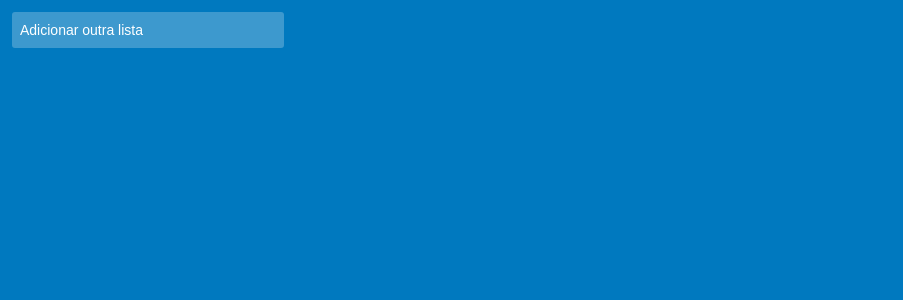
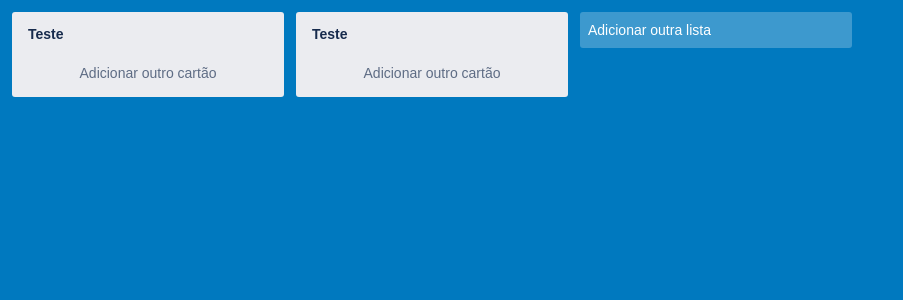
Before and after one commit to gustavomonjardim/trello-clone, a React (Create React App) app: page / in a window 1280 px wide. Shown: the top 300 px of the page, without its empty margins (0-903 px from the left). Built offline with nearby package versions, Linux system fonts and the light colour scheme.

Commit message:
feat: implement drag and drop for cards

```diff
--- a/package.json
+++ b/package.json
@@ -11,11 +11,13 @@
   "dependencies": {
     "@types/react-beautiful-dnd": "13.0.0",
     "@types/styled-components": "5.1.2",
+    "@types/uuid": "8.3.0",
     "react": "^16.12.0",
     "react-beautiful-dnd": "13.0.0",
     "react-dom": "^16.12.0",
     "react-scripts": "3.3.0",
-    "styled-components": "5.1.1"
+    "styled-components": "5.1.1",
+    "uuid": "8.3.0"
   },
   "devDependencies": {
     "@types/react": "16.9.19",
--- a/src/App.tsx
+++ b/src/App.tsx
@@ -1,12 +1,19 @@
 import React, { useState } from "react";
+import { DragDropContext, DropResult } from "react-beautiful-dnd";
 import "./styles.css";
 
 import Column from "./components/Column";
 import AddColumnButton from "./components/AddColumnButton";
 
-interface Column {
+export interface Card {
+  id: string;
+  title: string;
+}
+
+export interface Column {
   id: number;
   title: string;
+  cards: Card[];
 }
 
 interface AddNewColumnProps {
@@ -18,7 +25,8 @@ const AddNewColumn: React.FC<AddNewColumnProps> = ({ columns, setColumns }) => {
   const [isAddingColumn, setIsAddingColumn] = useState(false);
   const [newColumn, setNewColumn] = useState<Column>({
     id: columns.length + 1,
-    title: ""
+    title: "",
+    cards: []
   });
 
   const cancelCardAddition = () => {
@@ -27,9 +35,9 @@ const AddNewColumn: React.FC<AddNewColumnProps> = ({ columns, setColumns }) => {
   };
 
   const addCard = (id: number, title: string) => {
-    setColumns([...columns, { id, title }]);
+    setColumns([...columns, { id, title, cards: [] }]);
     setIsAddingColumn(false);
-    setNewColumn({ id: id + 1, title: "" });
+    setNewColumn({ id: id + 1, title: "", cards: [] });
   };
 
   if (isAddingColumn) {
@@ -39,6 +47,7 @@ const AddNewColumn: React.FC<AddNewColumnProps> = ({ columns, setColumns }) => {
           newColumn
           id={newColumn.id}
           title={newColumn.title}
+          cards={newColumn.cards}
           onSuccess={addCard}
           onDismiss={cancelCardAddition}
         />
@@ -50,7 +59,10 @@ const AddNewColumn: React.FC<AddNewColumnProps> = ({ columns, setColumns }) => {
 };
 
 export default function App() {
-  const [columns, setColumns] = useState<Column[]>([]);
+  const [columns, setColumns] = useState<Column[]>([
+    { id: 1, title: "Teste", cards: [] },
+    { id: 2, title: "Teste", cards: [] }
+  ]);
 
   const editColumnTitle = (id: number, title: string) => {
     setColumns(
@@ -60,17 +72,100 @@ export default function App() {
     );
   };
 
+  const setCards = (card: Card, columnId: number) => {
+    setColumns(
+      columns.map((column) =>
+        column.id === columnId
+          ? {
+              ...column,
+              cards: column.cards.find((ccard) => ccard.id === card.id)
+                ? column.cards.map((ccard) =>
+                    ccard.id === card.id ? card : ccard
+                  )
+                : [...column.cards, card]
+            }
+          : column
+      )
+    );
+  };
+
+  const reorder = (list: Card[], startIndex: number, endIndex: number) => {
+    const result = Array.from(list);
+    const [removed] = result.splice(startIndex, 1);
+    result.splice(endIndex, 0, removed);
+
+    return result;
+  };
+
+  const onDragEnd = (result: DropResult) => {
+    const sourceColumnIndex = Number(result.source.droppableId) - 1;
+    const sourceCardIndex = Number(result.source.index);
+    const card = { ...columns[sourceColumnIndex].cards[sourceCardIndex] };
+
+    if (!result.destination) {
+      return;
+    }
+
+    const destinationColumnIndex = Number(result.destination.droppableId) - 1;
+    const destinationCardIndex = result.destination.index;
+
+    if (sourceColumnIndex === destinationColumnIndex) {
+      setColumns(
+        columns.map((column, index) =>
+          index === sourceColumnIndex
+            ? {
+                ...column,
+                cards: reorder(
+                  column.cards,
+                  sourceCardIndex,
+                  destinationCardIndex
+                )
+              }
+            : column
+        )
+      );
+      return;
+    }
+
+    setColumns(
+      columns.map((column, index) => {
+        if (index === sourceColumnIndex) {
+          return {
+            ...column,
+            cards: column.cards.filter(
+              (ccard, cindex) => cindex !== sourceCardIndex
+            )
+          };
+        }
+        if (index === destinationColumnIndex) {
+          const temp = [...column.cards];
+          temp.splice(destinationCardIndex, 0, card);
+
+          return {
+            ...column,
+            cards: temp
+          };
+        }
+        return column;
+      })
+    );
+  };
+
   return (
     <div className="App">
+      <DragDropContext onDragEnd={onDragEnd}>
         {columns.map((column) => (
           <Column
             key={column.id}
             id={column.id}
             title={column.title}
+            cards={column.cards}
+            setCards={setCards}
             onSuccess={editColumnTitle}
           />
         ))}
         <AddNewColumn columns={columns} setColumns={setColumns} />
+      </DragDropContext>
     </div>
   );
 }
--- a/src/components/AddColumnButton/styles.tsx
+++ b/src/components/AddColumnButton/styles.tsx
@@ -9,7 +9,6 @@ export const Container = styled.button`
   max-width: 272px;
   min-width: 272px;
   border-radius: 3px;
-  overflow: none;
   padding: 8px;
   font-size: 14px;
   line-height: 20px;
--- a/src/components/Card/Card.tsx
+++ b/src/components/Card/Card.tsx
@@ -1,14 +1,17 @@
 import React, { useState, useRef, useEffect } from "react";
+import { Draggable } from "react-beautiful-dnd";
 
 import { useClickOutside } from "../../hooks";
 import { Container, Title, Input, EditTitleButton } from "./styles";
 
 interface Props {
-  id: number;
+  id: string;
   title: string;
-  onSuccess: (id: number, title: string) => void;
+  onSuccess: (id: string, title: string) => void;
   onDismiss?: () => void;
   newCard?: boolean;
+  columnId: number;
+  currentIndex: number;
 }
 
 const Card: React.FC<Props> = ({
@@ -16,6 +19,8 @@ const Card: React.FC<Props> = ({
   id,
   onSuccess,
   onDismiss,
+  columnId,
+  currentIndex,
   newCard = false
 }) => {
   const [currentTitle, setCurrentTitle] = useState(title);
@@ -43,8 +48,10 @@ const Card: React.FC<Props> = ({
   const onKeyDown = (e: React.KeyboardEvent<HTMLTextAreaElement>) => {
     if (e.key === "Enter") {
       e.preventDefault();
+      if (currentTitle) {
         setIsEditing(false);
         onSuccess(id, currentTitle);
+      }
     }
     if (e.key === "Escape") {
       setCurrentTitle(title);
@@ -55,6 +62,7 @@ const Card: React.FC<Props> = ({
     }
   };
 
+  if (newCard) {
     return (
       <Container>
         {!isEditing && (
@@ -79,6 +87,40 @@ const Card: React.FC<Props> = ({
         )}
       </Container>
     );
+  }
+
+  return (
+    <Draggable draggableId={id + "-" + columnId} index={currentIndex}>
+      {(provided, snapshot) => (
+        <Container
+          ref={provided.innerRef}
+          {...provided.draggableProps}
+          {...provided.dragHandleProps}
+        >
+          {!isEditing && (
+            <>
+              <EditTitleButton
+                onClick={() => {
+                  setIsEditing(true);
+                }}
+              />
+              <Title>{title}</Title>
+            </>
+          )}
+          {isEditing && (
+            <Input
+              ref={ref as any}
+              rows={1}
+              value={currentTitle}
+              spellCheck={false}
+              onChange={({ target }) => setCurrentTitle(target.value)}
+              onKeyDown={onKeyDown}
+            />
+          )}
+        </Container>
+      )}
+    </Draggable>
+  );
 };
 
 export default Card;
--- a/src/components/Card/styles.tsx
+++ b/src/components/Card/styles.tsx
@@ -22,6 +22,7 @@ export const Title = styled.span`
 `;
 
 export const Input = styled.textarea`
+  font-family: sans-serif;
   width: 100%;
   background: #fff;
   border: none;
@@ -29,8 +30,7 @@ export const Input = styled.textarea`
   resize: none;
   font-size: 14px;
   line-height: 20px;
-  font-weight: 400px;
-  padding: 4px 8px;
+  font-weight: 400;
   min-height: 20px;
   display: block;
 
--- a/src/components/Column/Column.tsx
+++ b/src/components/Column/Column.tsx
@@ -1,7 +1,11 @@
 import React, { useState, useEffect, useRef } from "react";
+import { v4 as uuidv4 } from "uuid";
 
 import Card from "../Card";
 import { useClickOutside } from "../../hooks";
+import { Droppable } from "react-beautiful-dnd";
+
+import { Card as CardInterface } from "../../App";
 
 import {
   Container,
@@ -13,28 +17,30 @@ import {
   EditTitleButton
 } from "./styles";
 
-interface Card {
-  id: number;
-  title: string;
-}
-
 interface AddNewCardProps {
-  cards: Card[];
-  setCards: React.Dispatch<React.SetStateAction<Card[]>>;
+  cards: CardInterface[];
+  setCards?: (card: CardInterface, columnId: number) => void;
+  columnId: number;
 }
 
 interface ColumnProps {
   id: number;
   title: string;
+  cards: CardInterface[];
+  setCards?: (card: CardInterface, columnId: number) => void;
   newColumn?: boolean;
   onSuccess: (id: number, title: string) => void;
   onDismiss?: () => void;
 }
 
-const AddNewCard: React.FC<AddNewCardProps> = ({ cards, setCards }) => {
+const AddNewCard: React.FC<AddNewCardProps> = ({
+  cards,
+  setCards,
+  columnId
+}) => {
   const [isAddingCard, setIsAddingCard] = useState(false);
-  const [newCard, setNewCard] = useState<Card>({
-    id: cards.length + 1,
+  const [newCard, setNewCard] = useState<CardInterface>({
+    id: uuidv4(),
     title: ""
   });
 
@@ -43,8 +49,10 @@ const AddNewCard: React.FC<AddNewCardProps> = ({ cards, setCards }) => {
     setNewCard((c) => ({ ...c, title: "" }));
   };
 
-  const addCard = (id: number, title: string) => {
-    setCards([...cards, { id, title }]);
+  const addCard = (id: string, title: string) => {
+    if (typeof setCards === "function") {
+      setCards({ id, title }, columnId);
+    }
     setIsAddingCard(false);
     setNewCard({ id: id + 1, title: "" });
   };
@@ -53,7 +61,9 @@ const AddNewCard: React.FC<AddNewCardProps> = ({ cards, setCards }) => {
     return (
       <>
         <Card
+          columnId={columnId}
           newCard
+          currentIndex={0}
           id={newCard.id}
           title={newCard.title}
           onSuccess={addCard}
@@ -74,12 +84,13 @@ const Column: React.FC<ColumnProps> = ({
   newColumn = false,
   id,
   title,
+  cards,
+  setCards,
   onSuccess,
   onDismiss
 }) => {
   const [currentTitle, setCurrentTitle] = useState(title);
   const [isEditing, setIsEditing] = useState(newColumn);
-  const [cards, setCards] = useState<Card[]>([]);
 
   const ref = useRef<HTMLTextAreaElement>();
 
@@ -117,8 +128,10 @@ const Column: React.FC<ColumnProps> = ({
     }
   };
 
-  const editCardTitle = (id: number, title: string) => {
-    setCards(cards.map((card) => (card.id === id ? { ...card, title } : card)));
+  const editCardTitle = (cardId: string, title: string) => {
+    if (typeof setCards === "function") {
+      setCards({ id: cardId, title }, id);
+    }
   };
 
   return (
@@ -144,17 +157,30 @@ const Column: React.FC<ColumnProps> = ({
           onKeyDown={onKeyDown}
         />
       </Header>
-      <CardList>
-        {cards.map((card) => (
+      <Droppable droppableId={`${id}`} type="Column">
+        {(provided, snapshot) => (
+          <CardList
+            ref={provided.innerRef}
+            style={{}}
+            {...provided.droppableProps}
+          >
+            {cards.map((card, index) => (
               <Card
+                currentIndex={index}
+                columnId={id}
                 key={card.id}
                 id={card.id}
                 title={card.title}
                 onSuccess={editCardTitle}
               />
             ))}
+            {provided.placeholder}
           </CardList>
-      {!newColumn && <AddNewCard cards={cards} setCards={setCards} />}{" "}
+        )}
+      </Droppable>
+      {!newColumn && (
+        <AddNewCard cards={cards} setCards={setCards} columnId={id} />
+      )}
     </Container>
   );
 };
--- a/src/components/Column/styles.tsx
+++ b/src/components/Column/styles.tsx
@@ -16,7 +16,9 @@ export const Container = styled.div`
   padding: 0 8px 8px;
 `;
 
-export const CardList = styled.div``;
+export const CardList = styled.div`
+  min-height: 1px;
+`;
 
 export const Button = styled.button`
   width: 100%;
```
Also changed, not shown: public/index.html (+8 -7 lines). Lines whose indentation alone changed are shown as unchanged.
